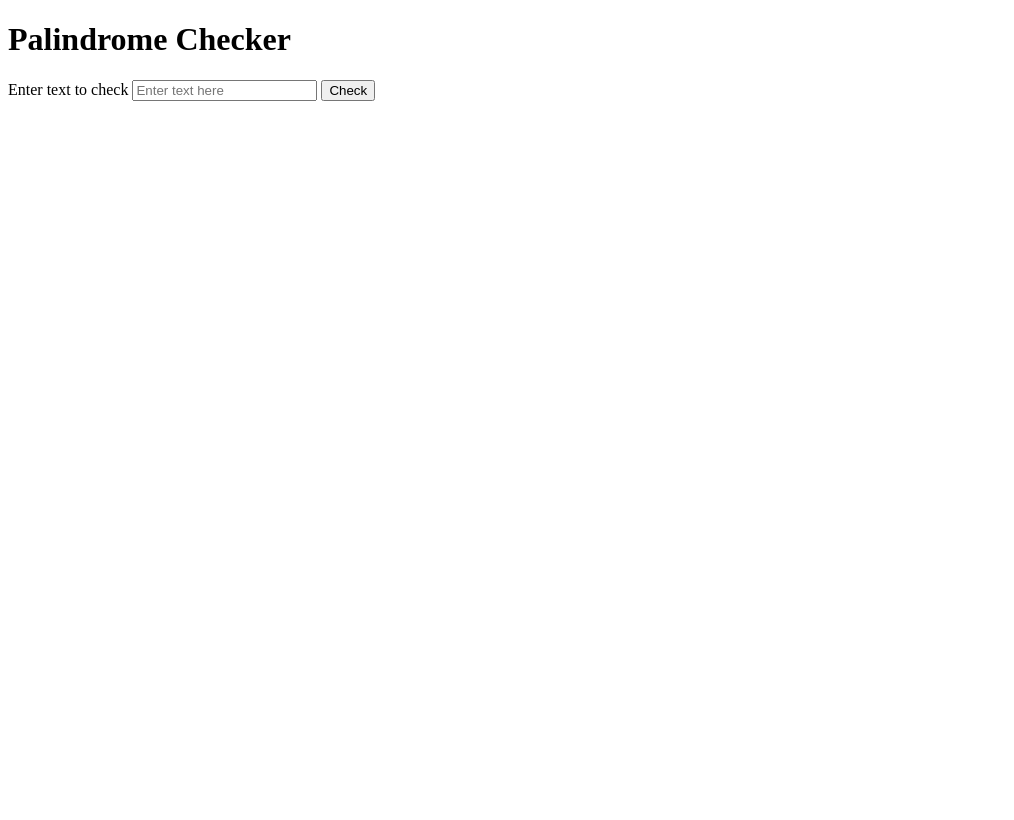
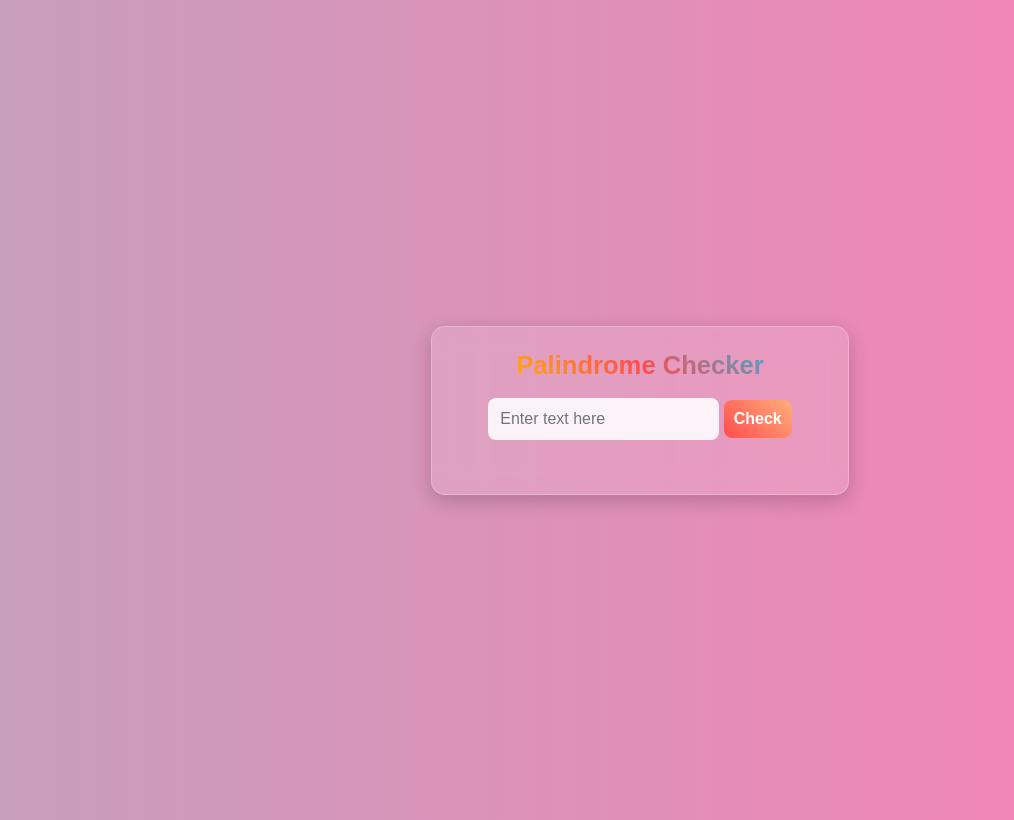
Before and after one commit to Maichonok/Palindrome-Checker, a website: page index.html in a window 1280 px wide. Shown: the whole page, without its empty margins (0-1014 px from the left). Drawn offline with Linux system fonts and the light colour scheme.

Commit message:
add style

```diff
--- a/index.html
+++ b/index.html
@@ -4,6 +4,7 @@
   <meta charset="UTF-8">
   <meta name="viewport" content="width=device-width, initial-scale=1.0">
   <title>Palindrome Checker</title>
+  <link rel="stylesheet" href="styles.css">
   <link rel="icon" type="image/svg+xml" href="palindrome-logo.svg">
   <meta name="description" content="Check if a word or phrase is a palindrome">
 </head>
--- /dev/null
+++ b/styles.css
@@ -0,0 +1,148 @@
+/* ===== GLOBAL STYLES ===== */
+body {
+  font-family: "Poppins", sans-serif;
+  background: linear-gradient(270deg, #ff7eb3, #65d6ce, #8e44ad);
+  background-size: 600% 600%;
+  animation: backgroundShift 12s ease infinite;
+  margin: 0;
+  padding: 10px;
+  height: 100vh;
+  display: flex;
+  justify-content: center;
+  align-items: center;
+}
+
+@keyframes backgroundShift {
+  0% {
+    background-position: 0% 50%;
+  }
+  50% {
+    background-position: 100% 50%;
+  }
+  100% {
+    background-position: 0% 50%;
+  }
+}
+
+/* ===== CONTAINER ===== */
+.container {
+  display: flex;
+  flex-direction: column;
+  gap: 14px;
+  backdrop-filter: blur(12px);
+  background: rgba(255, 255, 255, 0.12);
+  padding: 24px 28px;
+  border-radius: 14px;
+  border: 1px solid rgba(255, 255, 255, 0.25);
+  box-shadow: 0 6px 20px rgba(0, 0, 0, 0.2);
+  max-width: 90%;
+  width: 360px;
+  text-align: center;
+  animation: fadeIn 0.6s ease;
+}
+
+/* ===== TITLE ===== */
+h1 {
+  font-size: 1.6em;
+  margin: 0 0 4px 0;
+  background: linear-gradient(45deg, #ffd200, #ff4d4d, #00c6ff);
+  -webkit-background-clip: text;
+  background-clip: text;
+  color: transparent;
+  font-weight: 600;
+}
+
+/* ===== INPUT ===== */
+input {
+  padding: 10px;
+  font-size: 1em;
+  border: 2px solid transparent;
+  border-radius: 8px;
+  background: rgba(255, 255, 255, 0.88);
+  transition: all 0.3s ease;
+}
+input:focus {
+  outline: none;
+  border-color: #00c6ff;
+  box-shadow: 0 0 8px rgba(0, 198, 255, 0.6);
+}
+
+.visually-hidden {
+  position: absolute;
+  width: 1px;
+  height: 1px;
+  padding: 0;
+  margin: -1px;
+  overflow: hidden;
+  clip: rect(0, 0, 0, 0);
+  white-space: nowrap;
+  border: 0;
+}
+
+/* ===== BUTTON ===== */
+button {
+  padding: 10px;
+  font-size: 1em;
+  background: linear-gradient(45deg, #ff4d4d, #ffaf7b);
+  border: none;
+  color: white;
+  font-weight: bold;
+  border-radius: 8px;
+  cursor: pointer;
+  transition: all 0.25s ease;
+}
+button:hover {
+  transform: translateY(-2px);
+  box-shadow: 0 5px 15px rgba(255, 77, 77, 0.5);
+}
+
+/* ===== RESULT ===== */
+#result {
+  font-size: 1em;
+  padding: 8px;
+  border-radius: 8px;
+  opacity: 0;
+  transform: translateY(8px);
+  animation: fadeInUp 0.4s ease forwards;
+}
+#result.success {
+  background: rgba(0, 255, 150, 0.2);
+  color: #0f5132;
+}
+#result.fail {
+  background: rgba(255, 99, 71, 0.2);
+  color: #842029;
+}
+
+/* ===== ANIMATIONS ===== */
+@keyframes fadeIn {
+  from {
+    opacity: 0;
+    transform: translateY(-8px);
+  }
+  to {
+    opacity: 1;
+    transform: translateY(0);
+  }
+}
+@keyframes fadeInUp {
+  from {
+    opacity: 0;
+    transform: translateY(8px);
+  }
+  to {
+    opacity: 1;
+    transform: translateY(0);
+  }
+}
+
+/* ===== RESPONSIVE ===== */
+@media (max-width: 480px) {
+  .container {
+    padding: 18px;
+    width: 100%;
+  }
+  h1 {
+    font-size: 1.4em;
+  }
+}
```
